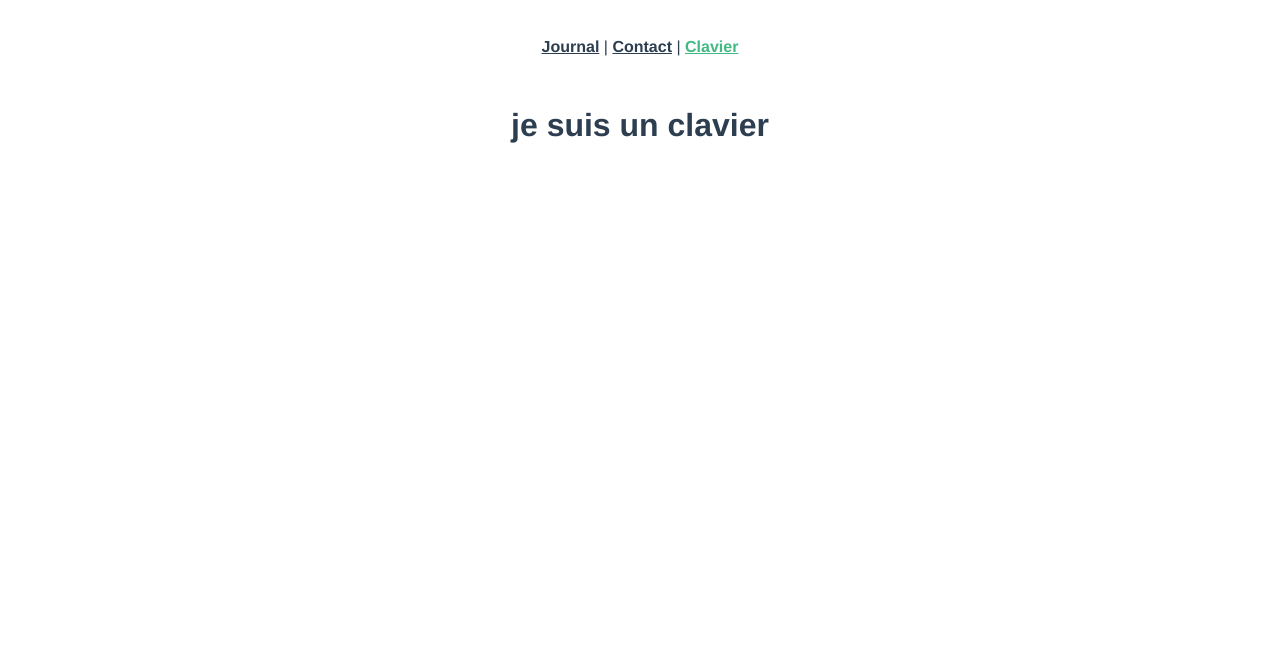
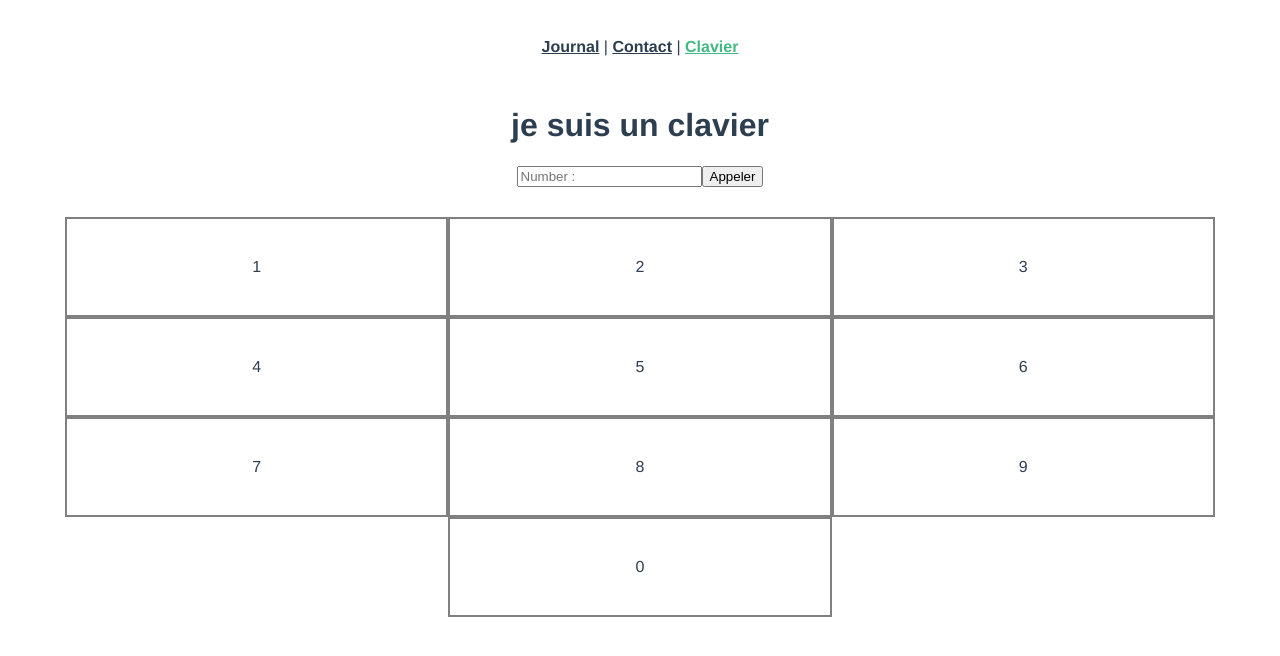
Before and after one commit to Hugosenee/telephone_vueJS, a Vue app: page /#/clavier in a window 1280 px wide. Shown: the top 656 px of the page. Built offline with nearby package versions, Linux system fonts and the light colour scheme.

Commit message:
:sparkles: working keys

```diff
--- a/src/store/index.js
+++ b/src/store/index.js
@@ -16,14 +16,20 @@ export default createStore({
         number: "0808080808"
       }
     ],
-    calls : []
+    calls: [],
   },
   getters: {
   },
   mutations: {
-      appel(state, contact) {
+      ajoutContact(state, contact) {
+      state.contacts.push(contact)
+    },
+    appel(state, contact) {
       state.calls.push(contact)
     },
+    appelDirect(state, call) {
+      state.calls.push(call)
+    }
   },
   actions: {
   },
--- a/src/views/ClavierView.vue
+++ b/src/views/ClavierView.vue
@@ -2,12 +2,79 @@
     <div>
         <h1>je suis un clavier</h1>
     </div>
+    <div>
+        <form @submit.prevent="appelDirect">
+            <input id="inputnumero" type="number" placeholder="Number :" v-model="FormAppel.number">
+            <button type="submit">Appeler</button>
+        </form>
+    </div>
+    <div id="touche">
+        <div @click="touches(1)">1</div>
+        <div @click="touches(2)">2</div>
+        <div @click="touches(3)">3</div>
+        <div @click="touches(4)">4</div>
+        <div @click="touches(5)">5</div>
+        <div @click="touches(6)">6</div>
+        <div @click="touches(7)">7</div>
+        <div @click="touches(8)">8</div>
+        <div @click="touches(9)">9</div>
+        <div @click="touches(0)">0</div>
+    </div>
 </template>
 <script>
 export default {
+    name: 'FormAppel',
 
+    props: [
+        'calls'
+    ],
+
+    data() {
+        return {
+        error: false,
+
+        FormAppel: {
+            number: null
+        },
+        }
+    },
+    methods: {
+            touches(numero) {
+                let inputnumero = document.getElementById('inputnumero')
+                console.log(numero)
+                inputnumero.value += numero
+            },
+            appelDirect () {
+                this.$store.commit('appelDirect', this.FormAppel)
+
+                this.FormAppel = {
+                    number: null
+                }
+            }
+        }
 }
 </script>
-<style lang="">
+<style>
+    #touche{
+        widows: 50%;
+        height: 20vh;
+        display: flex;
+        flex-wrap: wrap;
+        justify-content: center;
+        margin-top: 30px;
+    }
 
+    #touche div{
+        width: 30%;
+        height: 60%;
+        display: flex;
+        align-items: center;
+        justify-content: center;
+        border: 2px solid grey;
+        cursor: pointer;
+    }
+
+    #touche div:hover{
+        background-color: gray;
+    }
 </style>
--- a/src/views/ContactView.vue
+++ b/src/views/ContactView.vue
@@ -36,7 +36,6 @@ export default {
 }
 
 
-
 </script>
 <style>
 
--- a/src/views/HomeView.vue
+++ b/src/views/HomeView.vue
@@ -2,8 +2,8 @@
   <div>
     <h1>Bonjour ici c'est le journal</h1>
   </div>
-  <div v-for="call in calls" :key="call.name">
-		<div>
+  <div v-for="call in calls" :key="call.name" class="calls">
+		<div @click="appel(call)">
 			<h2>{{ call.name }}</h2>
 			<span> {{ call.number }}</span>
 		</div>
@@ -18,6 +18,15 @@ export default {
       calls() {
 				return this.$store.state.calls
 			}
-    }
+    },
+    methods: {
+            appel(call) {
+              this.$store.commit('appel', call)
+			}
+        }
 }
 </script>
+
+<style>
+
+</style>
```
